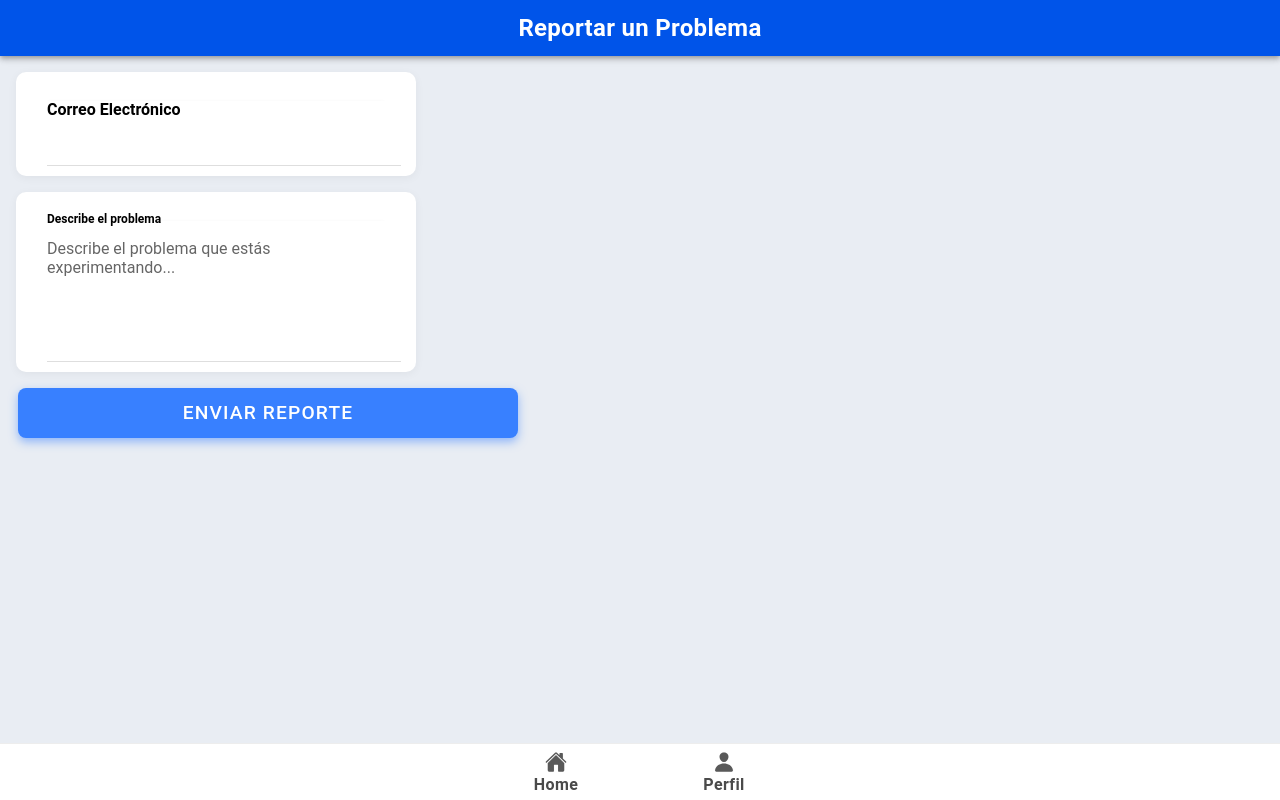
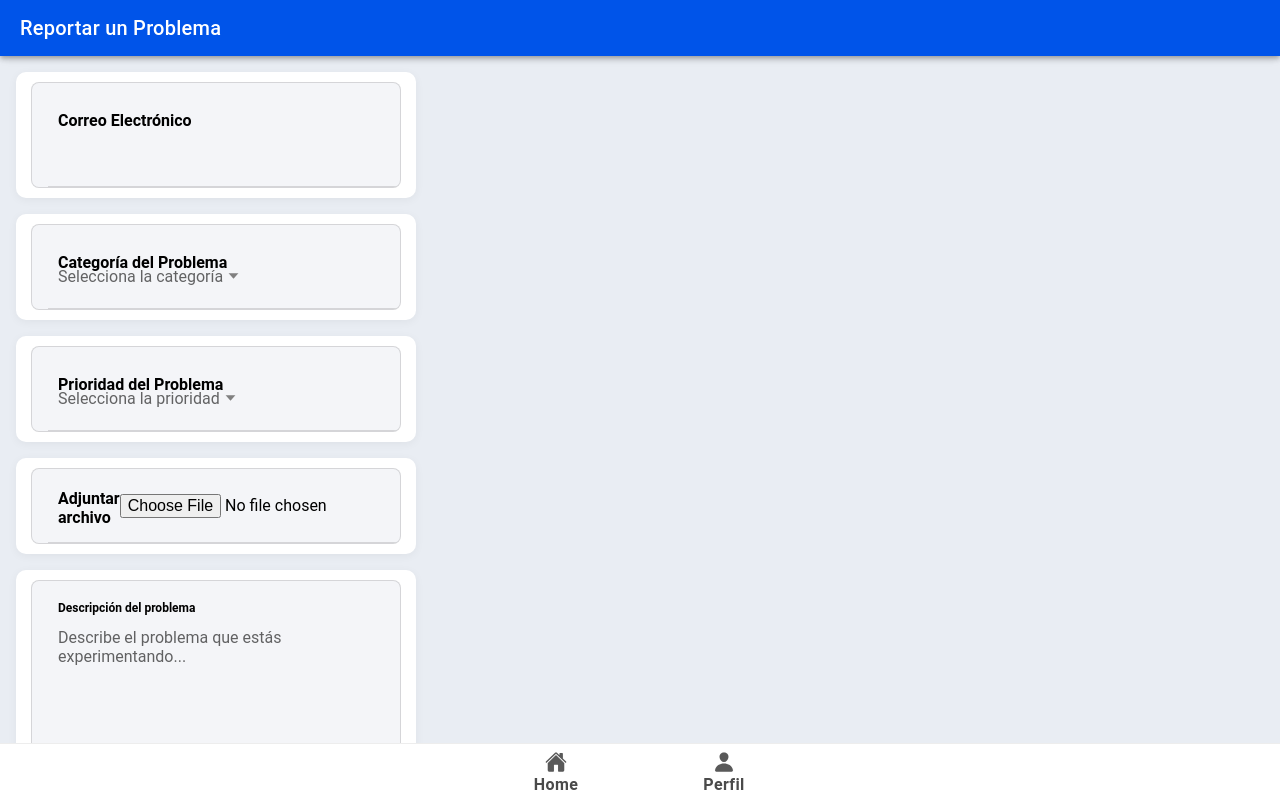
Before and after one commit to ffuentealba19/TDI4_G7, a React (Vite) app in the folder Parking Check/: page /report-problem in a window 1280 px wide. Built offline with nearby package versions, Linux system fonts and the light colour scheme; sample sign-in values are in the browser's storage.

Commit message:
Mejora de reportar problema
se mejoro la pagina de reportar problemas

```diff
--- a/Parking Check/src/pages/ReportProblem/ReportProblem.css
+++ b/Parking Check/src/pages/ReportProblem/ReportProblem.css
@@ -1,63 +1,55 @@
-/* Estilos para la página de Reportar un Problema */
-
-/* Ajusta el padding y la alineación general */
-.ion-padding {
-  display: flex;
-  flex-direction: column;
-  justify-content: center;
-  align-items: center;
-  min-height: 100vh;
-  background-color: #f5f5f5;
+/* ReportProblem.css */
+html, body, ion-app, ion-content {
+  height: 100%;
 }
 
-/* Estilos para los elementos del formulario */
-ion-item {
-  width: 100%;
-  max-width: 500px;
-  margin-bottom: 15px;
+.ion-padding {
+  height: 100%;
+  overflow-y: auto;
 }
 
-/* Input y Textarea personalizados */
-ion-input,
-ion-textarea {
-  --background: #fff;
+.custom-input {
   --border-radius: 8px;
-  --padding-start: 16px;
-  box-shadow: 0 2px 4px rgba(0, 0, 0, 0.1);
+  --border-width: 1px;
+  --background: var(--ion-color-light);
+  --placeholder-color: var(--ion-color-medium);
+  margin-bottom: 15px;  /* Ajusta el margen inferior */
 }
 
-/* Título centrado y estilizado */
-ion-title {
-  text-align: center;
-  font-size: 1.5rem;
-  font-weight: bold;
+.custom-button {
+  --border-radius: 25px;
+  --box-shadow: 0px 4px 12px rgba(0, 0, 0, 0.15);
+  background-color: var(--ion-color-primary);
+  color: white;
+  font-size: 18px;
+  padding: 12px;
+  text-transform: uppercase;
+  margin-top: 20px; /* Añadir margen superior */
 }
 
-/* Botón personalizado */
-ion-button {
-  width: 100%;
-  max-width: 500px;
-  height: 50px;
-  --border-radius: 8px;
-  --background: #3880ff;
-  font-size: 1.2rem;
-  --box-shadow: 0 4px 10px rgba(56, 128, 255, 0.5);
+.custom-button:hover {
+  background-color: var(--ion-color-primary-shade);
+  transform: scale(1.02);
+  transition: transform 0.2s;
 }
 
-ion-button:hover {
-  --background: #3171e0;
-}
-
-ion-button:active {
-  --box-shadow: 0 2px 5px rgba(56, 128, 255, 0.3);
-}
-
-/* Margen superior para el botón */
 .ion-margin-top {
   margin-top: 20px;
 }
 
-/* Espaciado general del contenido */
-ion-content {
-  padding: 20px;
+.ion-padding p {
+  font-size: 14px;
+  color: var(--ion-color-medium);
+  margin: 10px 0 0;
 }
+
+.ion-padding ion-label {
+  margin-bottom: 5px;  /* Espaciado adicional debajo del label */
+}
+
+.ion-padding ion-item {
+  --inner-padding-top: 10px;
+  --inner-padding-bottom: 10px;
+  --inner-padding-start: 10px;
+  --inner-padding-end: 10px;
+}
--- a/Parking Check/src/pages/ReportProblem/ReportProblem.tsx
+++ b/Parking Check/src/pages/ReportProblem/ReportProblem.tsx
@@ -10,23 +10,61 @@ import {
   IonLabel,
   IonButton,
   IonInput,
-  IonLoading
+  IonLoading,
+  IonToast,
+  IonSelect,
+  IonSelectOption,
+  IonAlert
 } from '@ionic/react';
 import './ReportProblem.css';
 
 const ReportProblem: React.FC = () => {
   const [problem, setProblem] = useState('');
   const [email, setEmail] = useState('');
+  const [category, setCategory] = useState('');
+  const [priority, setPriority] = useState('');
+  const [ticketNumber, setTicketNumber] = useState<string | null>(null);
   const [loading, setLoading] = useState(false);
+  const [showToast, setShowToast] = useState(false);
+  const [toastMessage, setToastMessage] = useState('');
+  const [geolocation, setGeolocation] = useState<string | null>(null);
+  const [showAlert, setShowAlert] = useState(false);
 
   const handleSubmit = () => {
+    if (!email || !problem || !category || !priority) {
+      setToastMessage('Por favor, completa todos los campos.');
+      setShowToast(true);
+      return;
+    }
+
+    // Generar un número de ticket aleatorio
+    const ticket = `T-${Math.floor(Math.random() * 100000)}`;
+    setTicketNumber(ticket);
+
     setLoading(true);
 
-    // Aquí puedes añadir la lógica para enviar el reporte a un servidor o guardarlo localmente
+    // Simular el envío del reporte
     setTimeout(() => {
       setLoading(false);
-      alert('¡Problema reportado exitosamente!');
+      setToastMessage('¡Problema reportado exitosamente!');
+      setShowToast(true);
+      setProblem('');
+      setEmail('');
+      setCategory('');
+      setPriority('');
+      setGeolocation(null);
+
+      // Mostrar confirmación del número de ticket
+      setShowAlert(true);
     }, 1500);
+  };
+
+  const handleGeolocation = () => {
+    // Simular obtención de geolocalización
+    navigator.geolocation.getCurrentPosition((position) => {
+      const location = `Lat: ${position.coords.latitude}, Lng: ${position.coords.longitude}`;
+      setGeolocation(location);
+    });
   };
 
   return (
@@ -38,7 +76,8 @@ const ReportProblem: React.FC = () => {
       </IonHeader>
 
       <IonContent className="ion-padding">
-        <IonItem>
+        {/* Campos adicionales */}
+        <IonItem className="custom-input">
           <IonLabel position="floating">Correo Electrónico</IonLabel>
           <IonInput
             type="email"
@@ -48,8 +87,41 @@ const ReportProblem: React.FC = () => {
           />
         </IonItem>
 
-        <IonItem className="ion-margin-top">
-          <IonLabel position="stacked">Describe el problema</IonLabel>
+        <IonItem className="custom-input ion-margin-top">
+          <IonLabel position="floating">Categoría del Problema</IonLabel>
+          <IonSelect
+            value={category}
+            onIonChange={(e) => setCategory(e.detail.value)}
+            placeholder="Selecciona la categoría"
+          >
+            <IonSelectOption value="problema_tecnico">Problema Técnico</IonSelectOption>
+            <IonSelectOption value="problema_reserva">Problema de Reserva</IonSelectOption>
+            <IonSelectOption value="otro">Otro</IonSelectOption>
+          </IonSelect>
+        </IonItem>
+
+        <IonItem className="custom-input ion-margin-top">
+          <IonLabel position="floating">Prioridad del Problema</IonLabel>
+          <IonSelect
+            value={priority}
+            onIonChange={(e) => setPriority(e.detail.value)}
+            placeholder="Selecciona la prioridad"
+          >
+            <IonSelectOption value="baja">Baja</IonSelectOption>
+            <IonSelectOption value="media">Media</IonSelectOption>
+            <IonSelectOption value="alta">Alta</IonSelectOption>
+          </IonSelect>
+        </IonItem>
+
+        {/* Adjuntar archivo */}
+        <IonItem className="custom-input ion-margin-top">
+          <IonLabel>Adjuntar archivo</IonLabel>
+          <input type="file" />
+        </IonItem>
+
+        {/* Descripción del problema */}
+        <IonItem className="custom-input ion-margin-top">
+          <IonLabel position="stacked">Descripción del problema</IonLabel>
           <IonTextarea
             value={problem}
             onIonChange={(e) => setProblem(e.detail.value!)}
@@ -59,11 +131,35 @@ const ReportProblem: React.FC = () => {
           />
         </IonItem>
 
-        <IonButton expand="block" onClick={handleSubmit} className="ion-margin-top">
+        {/* Geolocalización */}
+        <IonButton expand="block" onClick={handleGeolocation} className="ion-margin-top custom-button">
+          Obtener mi ubicación
+        </IonButton>
+        {geolocation && <p className="ion-margin-top">Ubicación actual: {geolocation}</p>}
+
+        {/* Botón de envío */}
+        <IonButton expand="block" onClick={handleSubmit} className="ion-margin-top custom-button">
           Enviar Reporte
         </IonButton>
-        {/* Loading spinner */}
+
+        {/* Loading y Toast */}
         <IonLoading isOpen={loading} message="Enviando reporte..." />
+        <IonToast
+          isOpen={showToast}
+          message={toastMessage}
+          duration={2000}
+          onDidDismiss={() => setShowToast(false)}
+          color="success"
+        />
+
+        {/* Alerta de ticket */}
+        <IonAlert
+          isOpen={showAlert}
+          onDidDismiss={() => setShowAlert(false)}
+          header="Reporte Enviado"
+          message={`Tu número de ticket es: ${ticketNumber}`}
+          buttons={['OK']}
+        />
       </IonContent>
     </IonPage>
   );
```
